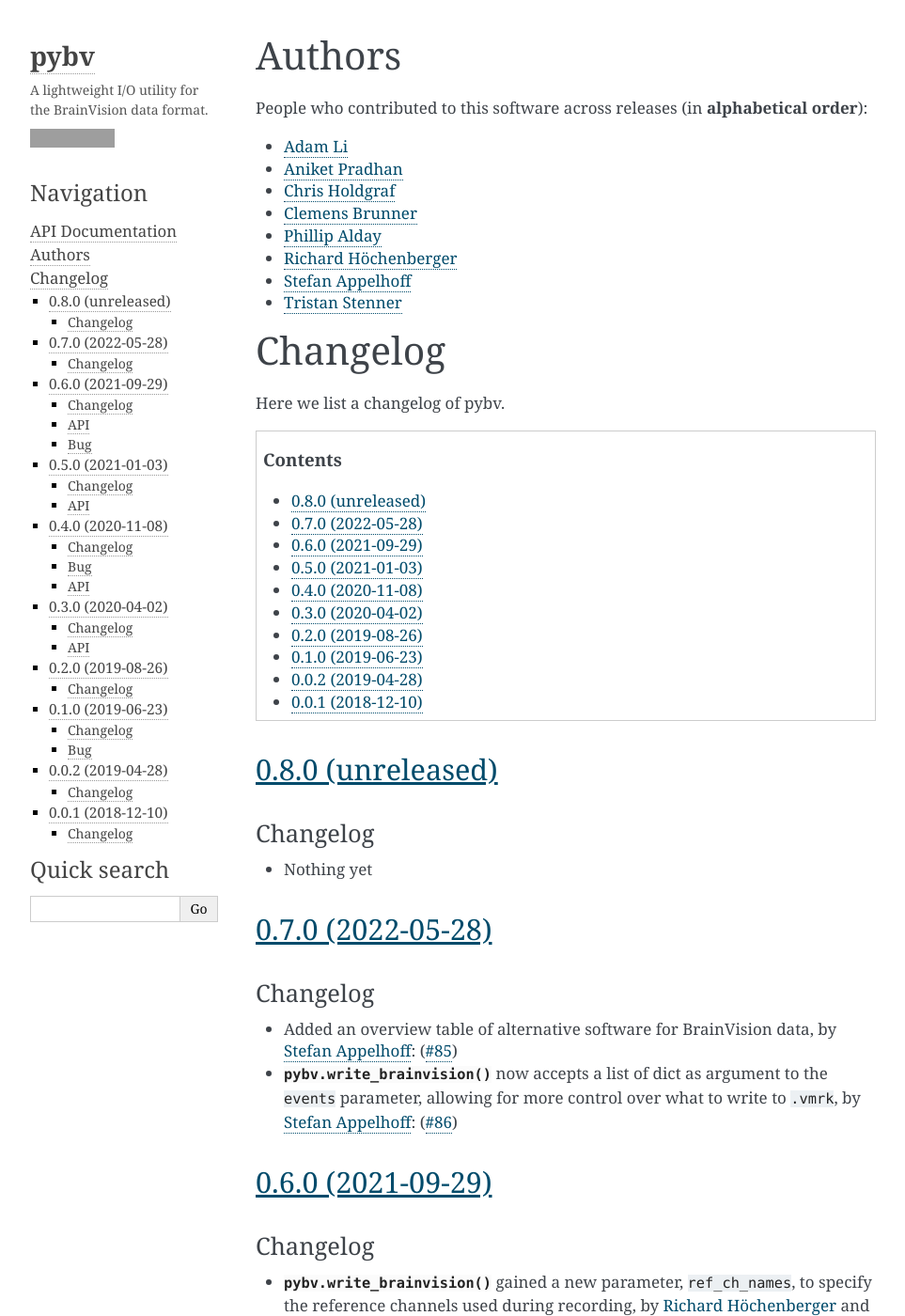
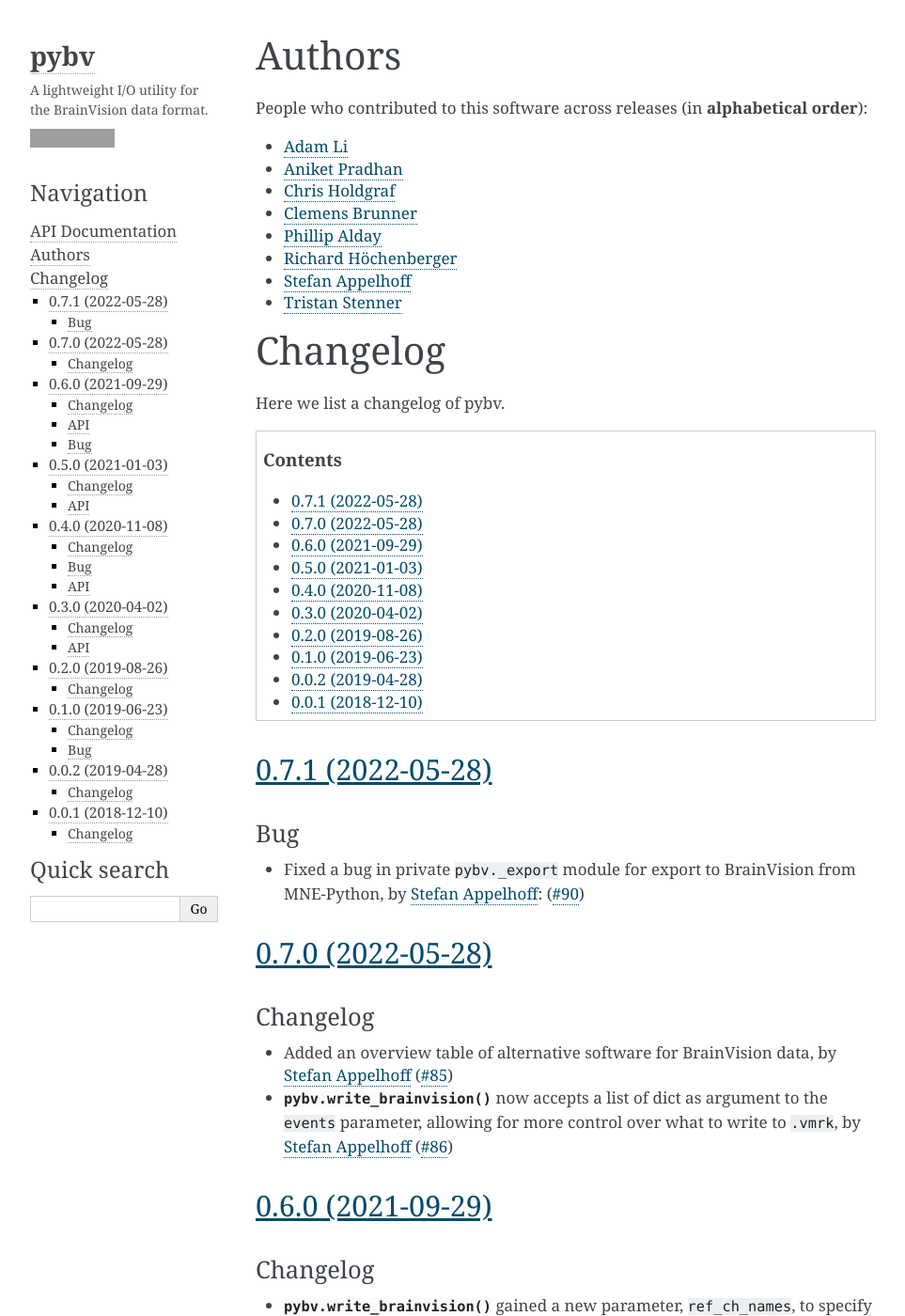
Before and after one commit to bids-standard/pybv, a Sphinx documentation site: the page built from docs/changelog.rst, in a window 1280 px wide and 1400 px high. Shown: the whole window at 94% size, without its empty margins (148-1111 px from the left). Built offline with Sphinx 7.4.7, drawn with Linux system fonts in a browser that asks for light colours; grey boxes are pictures that could not be loaded.

Commit message:
REL: 0.7.1

```diff
--- a/docs/changelog.rst
+++ b/docs/changelog.rst
@@ -27,20 +27,20 @@
    :local:
    :depth: 1
 
-0.8.0 (unreleased)
+0.7.1 (2022-05-28)
 ==================
 
-Changelog
-~~~~~~~~~
-- Nothing yet
+Bug
+~~~
+- Fixed a bug in private ``pybv._export`` module for export to BrainVision from MNE-Python, by `Stefan Appelhoff`_: (:gh:`90`)
 
 0.7.0 (2022-05-28)
 ==================
 
 Changelog
 ~~~~~~~~~
-- Added an overview table of alternative software for BrainVision data, by `Stefan Appelhoff`_: (:gh:`85`)
-- :func:`pybv.write_brainvision` now accepts a list of dict as argument to the ``events`` parameter, allowing for more control over what to write to ``.vmrk``, by `Stefan Appelhoff`_: (:gh:`86`)
+- Added an overview table of alternative software for BrainVision data, by `Stefan Appelhoff`_ (:gh:`85`)
+- :func:`pybv.write_brainvision` now accepts a list of dict as argument to the ``events`` parameter, allowing for more control over what to write to ``.vmrk``, by `Stefan Appelhoff`_ (:gh:`86`)
 
 0.6.0 (2021-09-29)
 ==================
--- a/pybv/__init__.py
+++ b/pybv/__init__.py
@@ -1,7 +1,7 @@
 """A lightweight I/O utility for the BrainVision data format."""
 
 
-__version__ = '0.8.0.dev0'
+__version__ = '0.7.1'
 from .io import write_brainvision
 
 __all__ = ['write_brainvision']
```
